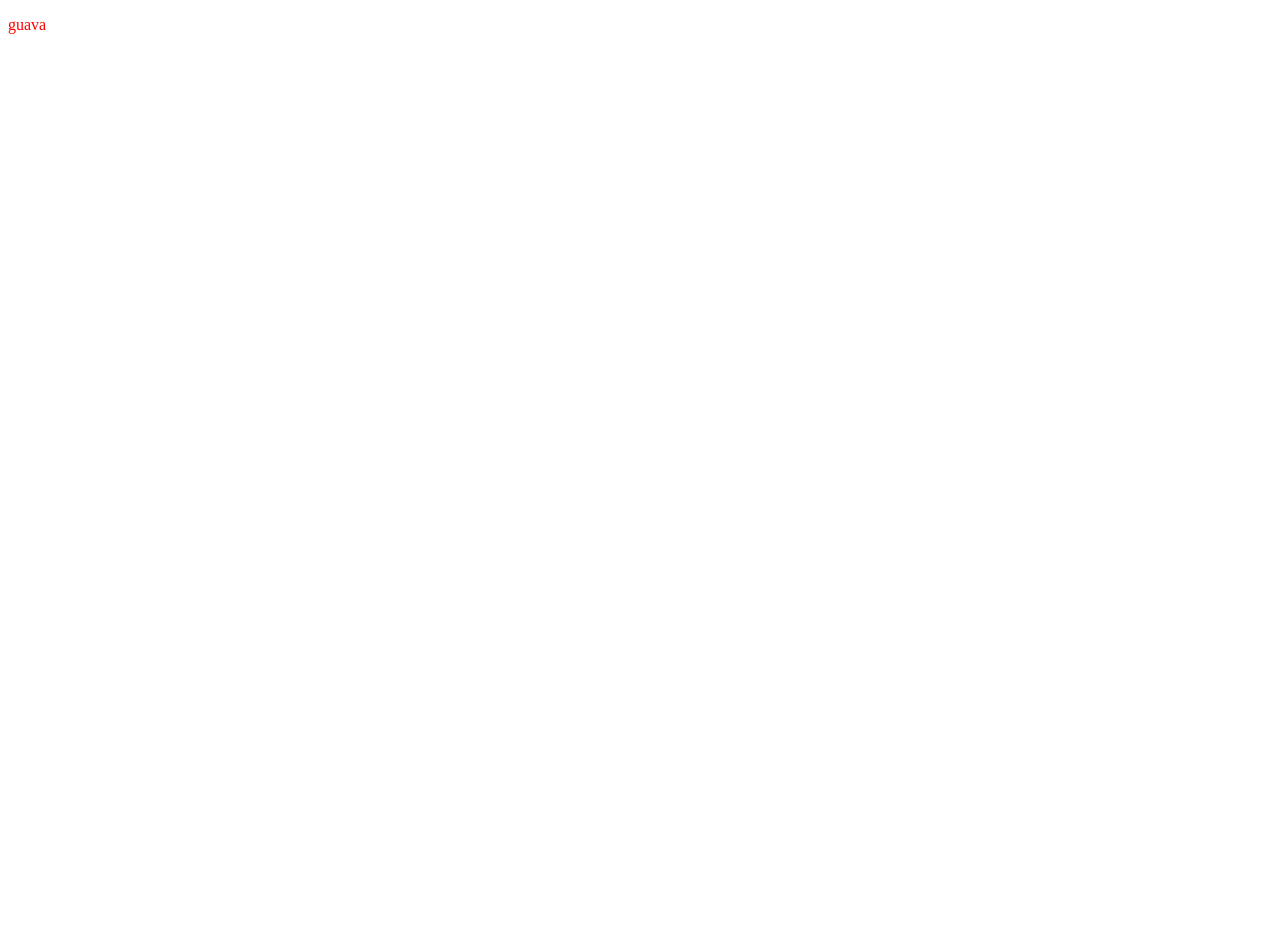
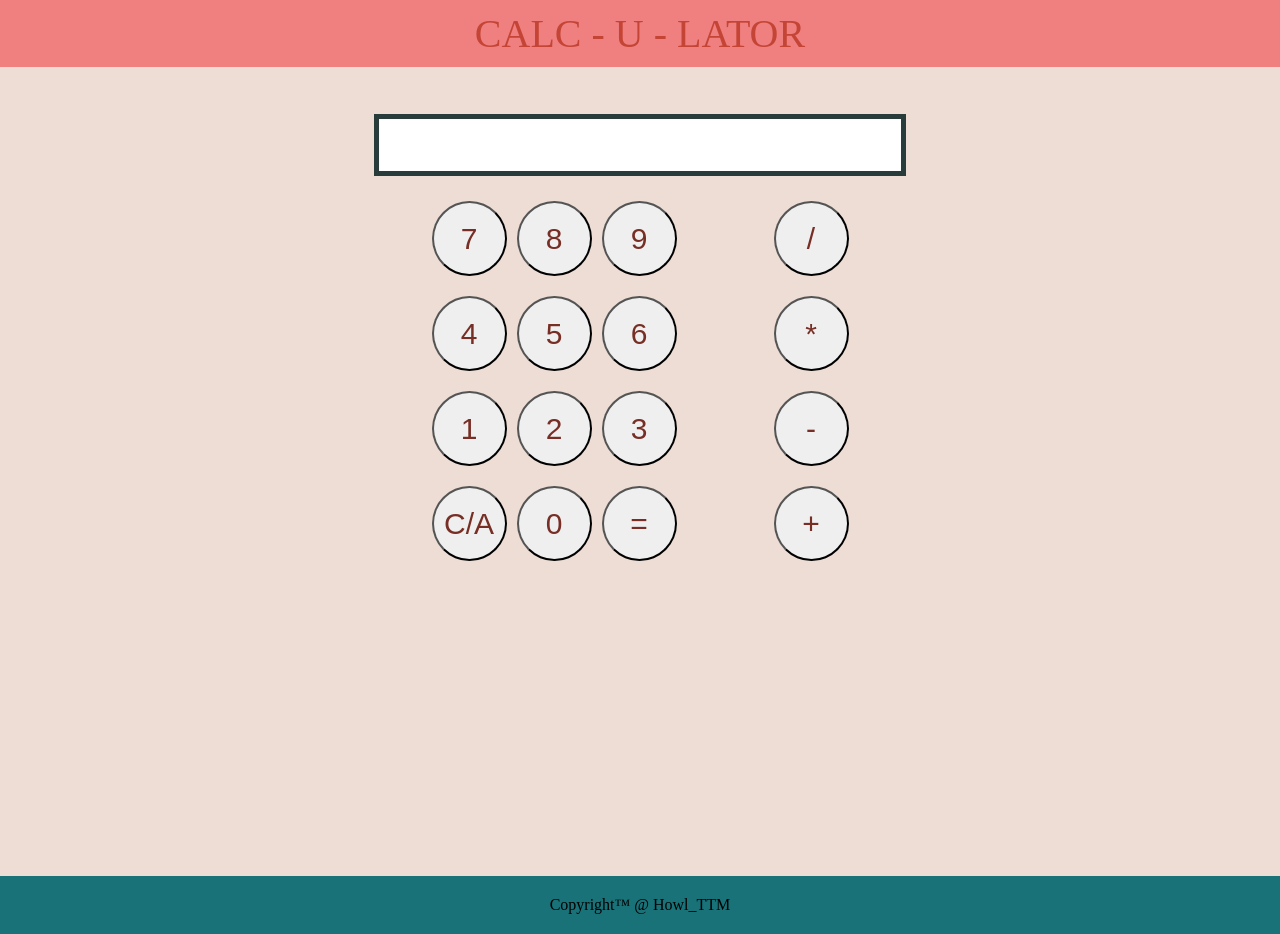
Before and after one commit to Howl-to-the-moon/calcy, a plain HTML site: page index.html in a window 1280 px wide. Before the commit the page ends 800 px from the top, so only its background shows below. Drawn offline with Linux system fonts and the light colour scheme.

Commit message:
UI overhaul, display, and buttons
all css rn i need to figure out 90% of this other
shit

```diff
--- a/index.html
+++ b/index.html
@@ -9,7 +9,74 @@
 </head>
 <body>
 
-   <p id="guava"> guava </p>
+
+
+   <div class="header">
+
+      CALC - U - LATOR
+
+
+   </div>
+
+
+   <div class="calculator flexV">
+
+      <div>
+
+         <input class="calcDisplay" type="number">
+
+      </div>
+
+
+      <div class="flexH">
+
+
+      <div class="calcNum">
+
+         <button class="calcButton"> 7 </button>
+         <button class="calcButton"> 8 </button>
+         <button class="calcButton"> 9 </button>
+         <div class="empty">           </div>
+         <button class="calcButton calcSym"> / </button>
+
+         <button class="calcButton"> 4 </button>
+         <button class="calcButton"> 5 </button>
+         <button class="calcButton"> 6 </button>
+         <div class="empty">           </div>
+         <button class="calcButton calcSym"> * </button>
+
+         <button class="calcButton"> 1 </button>
+         <button class="calcButton"> 2 </button>
+         <button class="calcButton"> 3 </button>
+         <div class="empty">           </div>
+         <button class="calcButton calcSym"> - </button>
+
+         <button class="calcButton"> C/A </button>
+         <button class="calcButton"> 0 </button>
+         <button class="calcButton"> = </button>
+         <div class="empty">           </div>
+         <button class="calcButton calcSym"> + </button>
+
+
+
+
+
+      </div>
+
+
+
+
+      </div>
+
+
+
+   </div>
+
+   <div class="footer">
+
+      Copyright™ @ Howl_TTM
+
+   </div>
 
 
 </body>
--- a/style.css
+++ b/style.css
@@ -1,3 +1,97 @@
+body{
+
+    margin: 0;
+    padding: 0;
+    background-color: #EDDDD4;
+}
+
+
 #guava {
     color: red;
 }
+
+
+.header{
+    display: flex;
+    justify-content: center;
+    align-items: center;
+    background-color: lightcoral;
+    color: #C44536;
+    padding: 10px 0px;
+    font-size: 40px;
+    margin-bottom: 27px;
+}
+
+
+.calculator{
+    margin-bottom: 300px;
+}
+
+
+
+.flexV{
+    display: flex;
+    flex-direction: column;
+    justify-content: center;
+    align-items: center;
+}
+
+.flexH{
+    display: flex;
+}
+
+.calcDisplay{
+    border: 5px solid #283D3B;
+    background-color: white;
+    color: #283D3B;
+    display: flex;
+    align-items: center;
+    font-size: 60px;
+    font-weight: 600;
+    padding-left: 20px;
+    width: 500px;
+    height: 50px;
+    margin: 20px 0px;
+}
+
+.calcNum{
+    display: flex;
+    flex-wrap: wrap;
+    justify-content: center;
+    width: 500px;
+
+}
+
+.calcSym{
+    margin-left: 30px;
+    gap: 20px;
+}
+
+.calcButton{
+    width: 75px;
+    height: 75px;
+    font-size: 30px;
+    display: flex;
+    justify-content: center;
+    align-items: center;
+    border-radius: 50%;
+    padding: 10px;
+    margin: 5px;
+    color: #772E25;
+}
+
+
+.footer{
+    display: flex;
+    justify-content: center;
+    margin-top: auto;
+    background-color: #197278;
+    padding: 20px 0px;
+}
+
+.empty{
+    width: 67px;
+    height: 75px;
+    padding: 10px;
+
+}
```
Also changed, not shown: main.js (line endings or trailing spaces).
